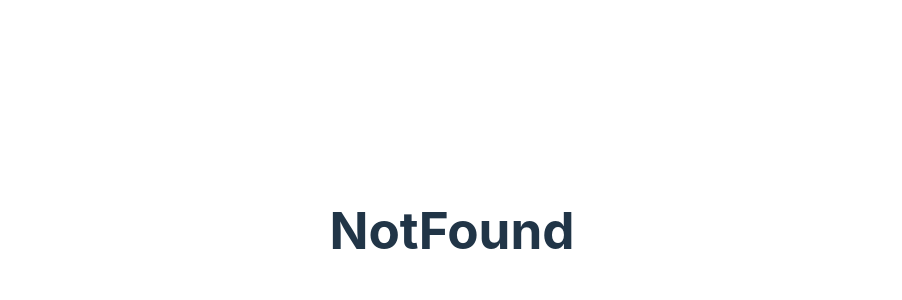
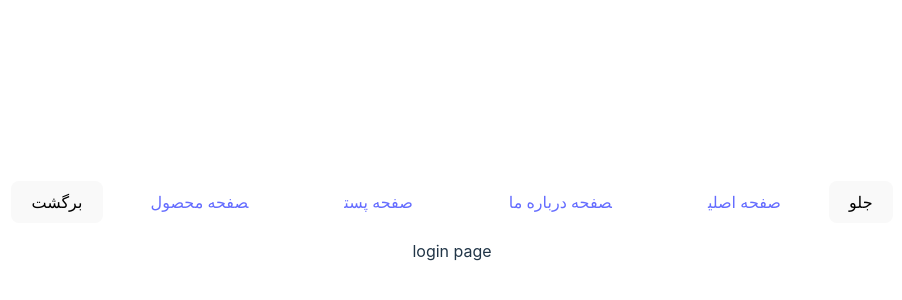
Before and after one commit to mrmohsensami/vue-router, a Vue app: page /#/auth/login in a window 1280 px wide. Before the commit this address led to /#/404. Shown: the part 170-470 px from the top of the page, without its empty margins (188-1090 px from the left). Built offline with nearby package versions, Linux system fonts and the light colour scheme.

Commit message:
115 - navigation guards

```diff
--- /dev/null
+++ b/src/pages/Login.vue
@@ -0,0 +1,3 @@
+<template>
+  <p>login page</p>
+</template>
--- a/src/router.js
+++ b/src/router.js
@@ -3,6 +3,7 @@
 import Home from './pages/Home.vue'
 import About from './pages/About.vue'
 import Post from './pages/Post.vue'
+import Login from './pages/Login.vue'
 import Profile from './pages/Profile.vue'
 import Product from './pages/Product.vue'
 import NotFound from './pages/NotFound.vue'
@@ -21,6 +22,11 @@
             component: Home,
             name: 'home',
             alias: ['/home']
+          },
+          {
+            path: 'auth/login',
+            component: Login,
+            name: 'login',
           },
           {
             path: 'about',
@@ -67,4 +73,27 @@
     ]
 })
 
+
+router.beforeEach((to, from, next) => {
+  if (to.name === 'products-show') {
+    // return '/auth/login'
+    // return { name: 'login' }
+
+    // return next('/auth/login')
+    return next({ name: "login" })
+  }
+
+  if (to.name === 'posts-show') {
+    // return false
+    return next(false)
+  }
+  return next()
+})
+
+
+
+// router.beforeResolve()
+// router.afterEach()
+
+
 export default router
```
